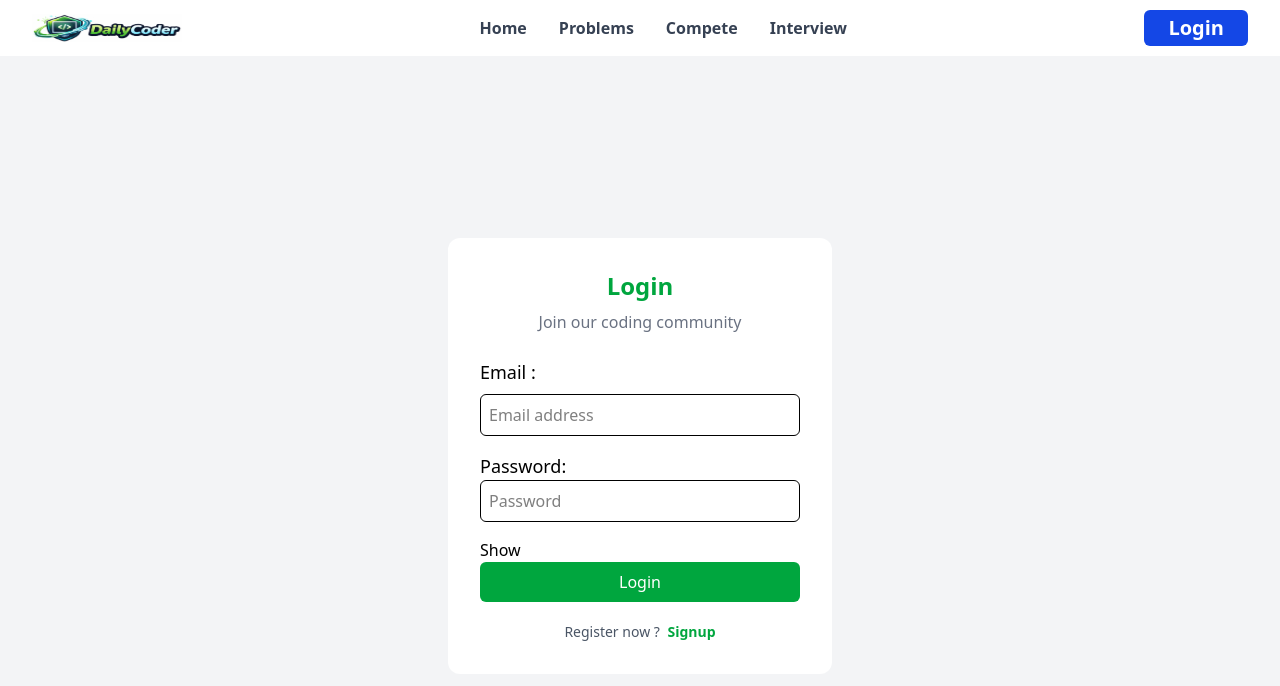
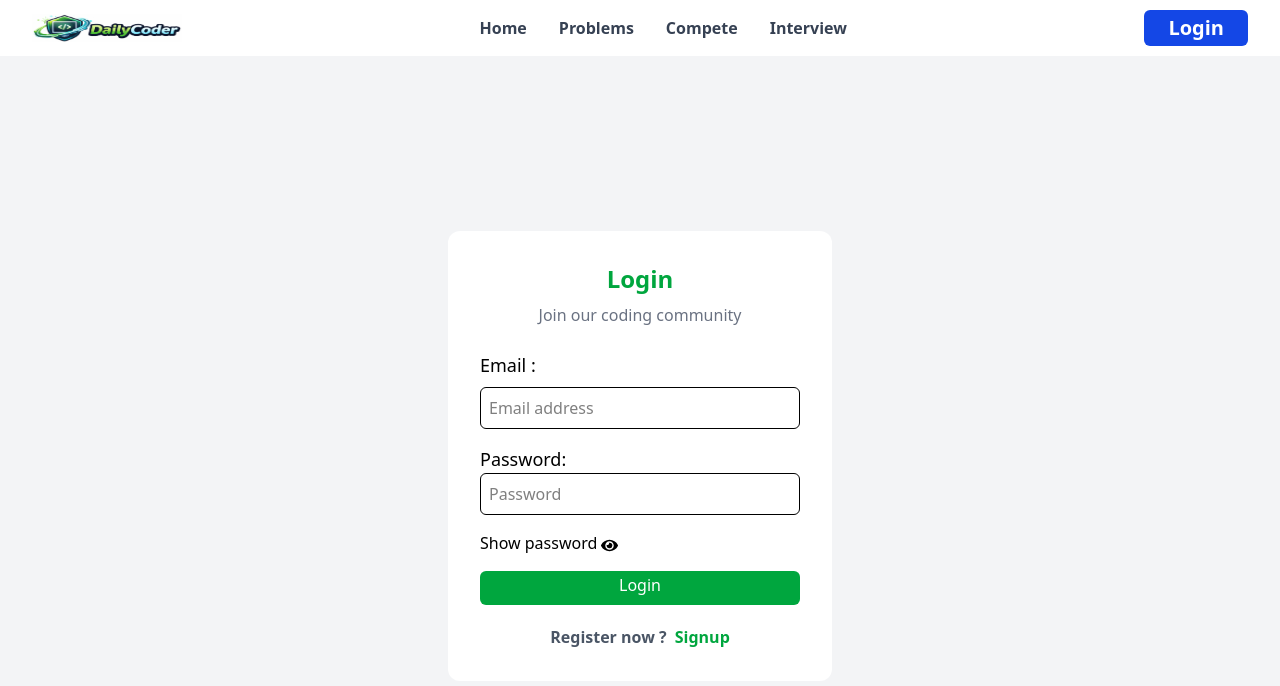
Before and after one commit to nikhysaini/Dailycoder, a React app in the folder frontend/: page /login in a window 1280 px wide. Shown: the top 686 px of the page. Built offline with nearby package versions, Linux system fonts and the light colour scheme; no server answers; the HTML template or start-up script is replaced by a standard one.

Commit message:
2 - 3march

```diff
--- a/frontend/src/page/editprofile.jsx
+++ b/frontend/src/page/editprofile.jsx
@@ -104,7 +104,7 @@ export default function EditProfile() {
             value={institution} onChange={(e)=>setinstitution(e.target.value)} />
 
          <p className="text-lg my-0 py-0 text-black"> About: </p>
-          <textarea type="text" placeholder="Password"
+          <textarea type="text" placeholder="Password" maxLength={40}
             className="w-full border rounded-md p-2 focus:outline-none focus:ring-2 focus:ring-green-500 text-black"
             value={about} onChange={(e)=>setabout(e.target.value)}/>
 
--- a/frontend/src/page/login.jsx
+++ b/frontend/src/page/login.jsx
@@ -1,7 +1,10 @@
 import React, { useState } from "react";
 import { Outlet , useNavigate} from "react-router-dom";
+import { FaEye, FaEyeSlash } from "react-icons/fa";
+import { ClipLoader } from "react-spinners";
 
 export default function Login() {
+  const [loading, setLoading] = useState(false);
   const [email, setEmail] = useState("");
   const [password, setPassword] = useState("");
   const [showPassword, setShowPassword] = useState(false);
@@ -10,7 +13,7 @@ export default function Login() {
 
   const handleSignup = (e) => {
     e.preventDefault();
-
+    setLoading(true);
     console.log({email, password });
     async function api() {
      const response = await fetch(`${import.meta.env.VITE_BACKEND_URL}/user/login`, {
@@ -25,6 +28,12 @@ export default function Login() {
        credentials: "include"
     })
     const data = await response.json();
+    if(!response.ok)
+    {
+       setLoading(false);
+       console.log(response);
+       throw new Error("Login failed");
+    }
     localStorage.setItem("auth", JSON.stringify({
     token: data.token,
     name: data.user.name,
@@ -32,6 +41,7 @@ export default function Login() {
     role:data.user.role
    }));
     console.log(data);
+    setLoading(false);
     navigate("/");
     alert("Login successfully");
 
@@ -40,8 +50,9 @@ export default function Login() {
 
   };
 
-  return (
+  return (<>
 
+    {!loading &&
     <div className="min-h-screen flex items-center justify-center bg-gray-100 ">
 
       <div className="bg-white p-8 rounded-xl w-[80%] md:w-[30%]">
@@ -57,24 +68,30 @@ export default function Login() {
             className="w-full border rounded-md p-2 focus:outline-none focus:ring-2 focus:ring-green-500 text-black"
             value={email} onChange={(e)=>setEmail(e.target.value)} required />
 
-          <p className="text-lg my-0 py-0 text-black"> Password: </p>
+          <p className="text-lg my-0 py-0 text-black" space-b-1> Password: </p>
           <input type={showPassword ? "text" : "password"} placeholder="Password"
             className="w-full border rounded-md p-2 focus:outline-none focus:ring-2 focus:ring-green-500 text-black"
             value={password} onChange={(e)=>setPassword(e.target.value)} required/>
+         <span  className="flex items-center space-t-1 py-0 text-black" onClick={() => setShowPassword(!showPassword)}>
+          {!showPassword?"Show" :"Hide" } password {showPassword ? <FaEyeSlash size={21} className="pl-1 pt-1" /> : <FaEye size={21} className="pl-1 pt-1" />}</span>
 
-         <span  className="py-0 text-black" onClick={() => setShowPassword(!showPassword)}>{showPassword ? "Hide" : "Show"}</span>
           <button type="submit"
-            className="w-full bg-green-600 text-white p-2 rounded-md hover:bg-green-700 transition"
+            className="w-full bg-green-600 text-white p-2 pt-0.5 rounded-md hover:bg-green-700 transition"
           > Login </button>
 
         </form>
 
-         <p className="text-sm text-center mt-5 text-gray-600"> Register now ?
+         <p className="text-md font-semibold text-center mt-5 text-gray-600 "> Register now ?
           <a href="/signup" className="text-green-600 font-semibold ml-1"> Signup </a>
          </p>
 
       </div>
 
-    </div>
-  );
+    </div>}
+     {loading &&  (
+      <div className="grid place-items-center min-h-screen text-xl pr-2 pb-20">
+       <div><ClipLoader size={42} color="#3b82f6" className="ml-3.5"></ClipLoader> <p>Loading</p></div>
+      </div>
+      )}
+  </>);
 }
--- a/frontend/src/page/profile.jsx
+++ b/frontend/src/page/profile.jsx
@@ -76,8 +76,7 @@ export default function Profile() {
         <p className="text-lg mt-0.5">{user.email}</p>
         <FaCheckCircle color="green" size={20} className="mt-1 ml-0.5" />
        </div>
-        <p className="text-lg mt-0.5 bg-gray-100/20">{user.about}</p>
-        <p classname=" text-xl bg-gray-200/30 text-center pl-10 pt-4 rounded rounded-lg " ></p>
+        <p className="text-lg mt-0.5 rounded-lg p-2 py-1.5 mt-1 w-fit">{user.about}</p>
         <button onClick={ () => navigate("/editprofile")} className="text-lg cursor-pointer  items-center font-semibold bg-blue-600 text-white rounded-lg px-6 py-2 mt-6">Edit Profile</button>
      </div>
      <div className="">
--- a/frontend/src/page/signup.jsx
+++ b/frontend/src/page/signup.jsx
@@ -128,7 +128,7 @@ export default function Signup() {
 
         </form>
 
-        <p className="text-sm text-center mt-5 text-gray-600">
+        <p className="text-md font-semibold text-sm text-center mt-5 text-gray-600">
           Already have an account?
           <a href="/login" className="text-green-600 font-semibold ml-1">
             Login
```
Also changed, not shown: 1 other file (tests, documents, lock files or other folders).
